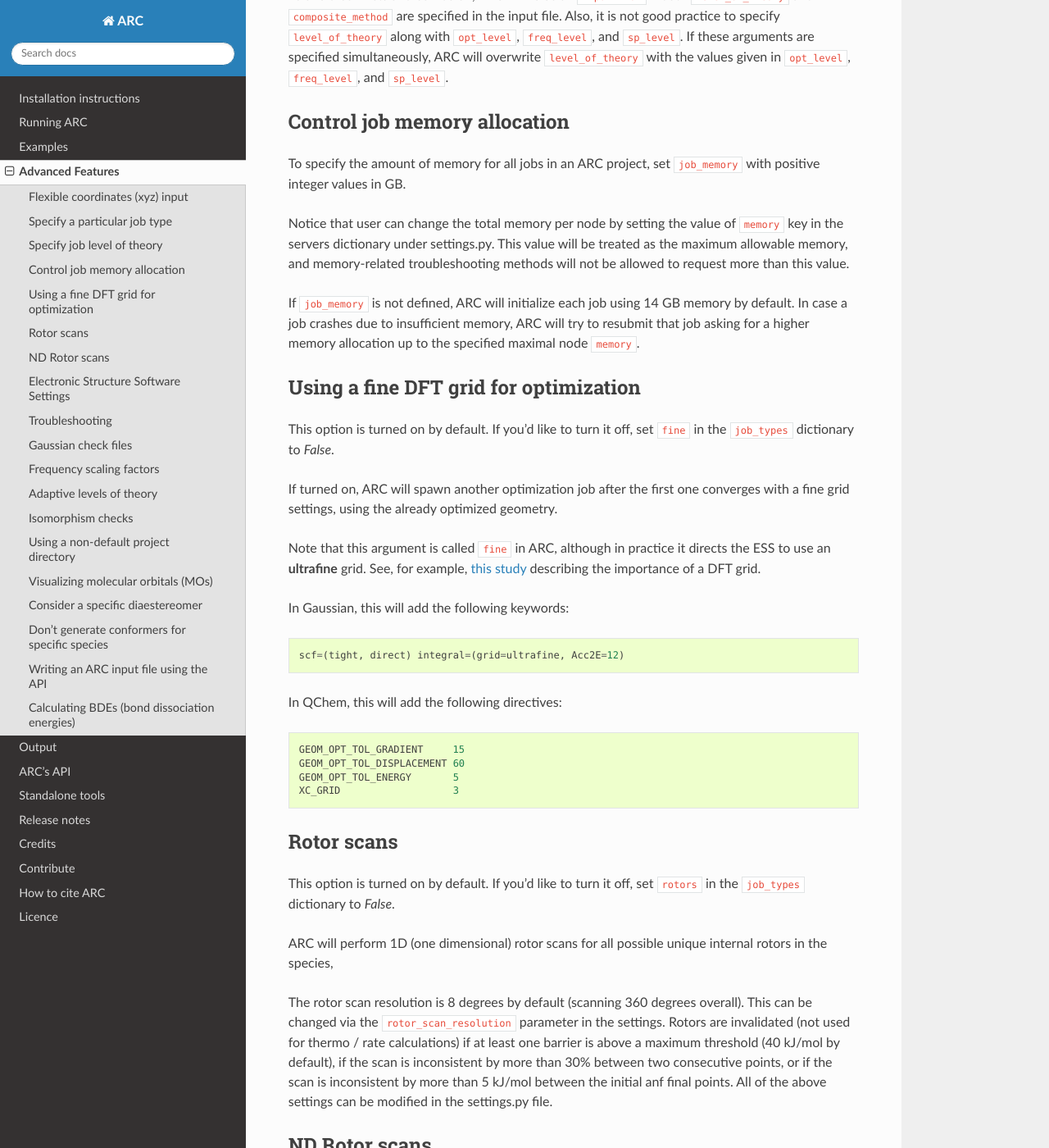
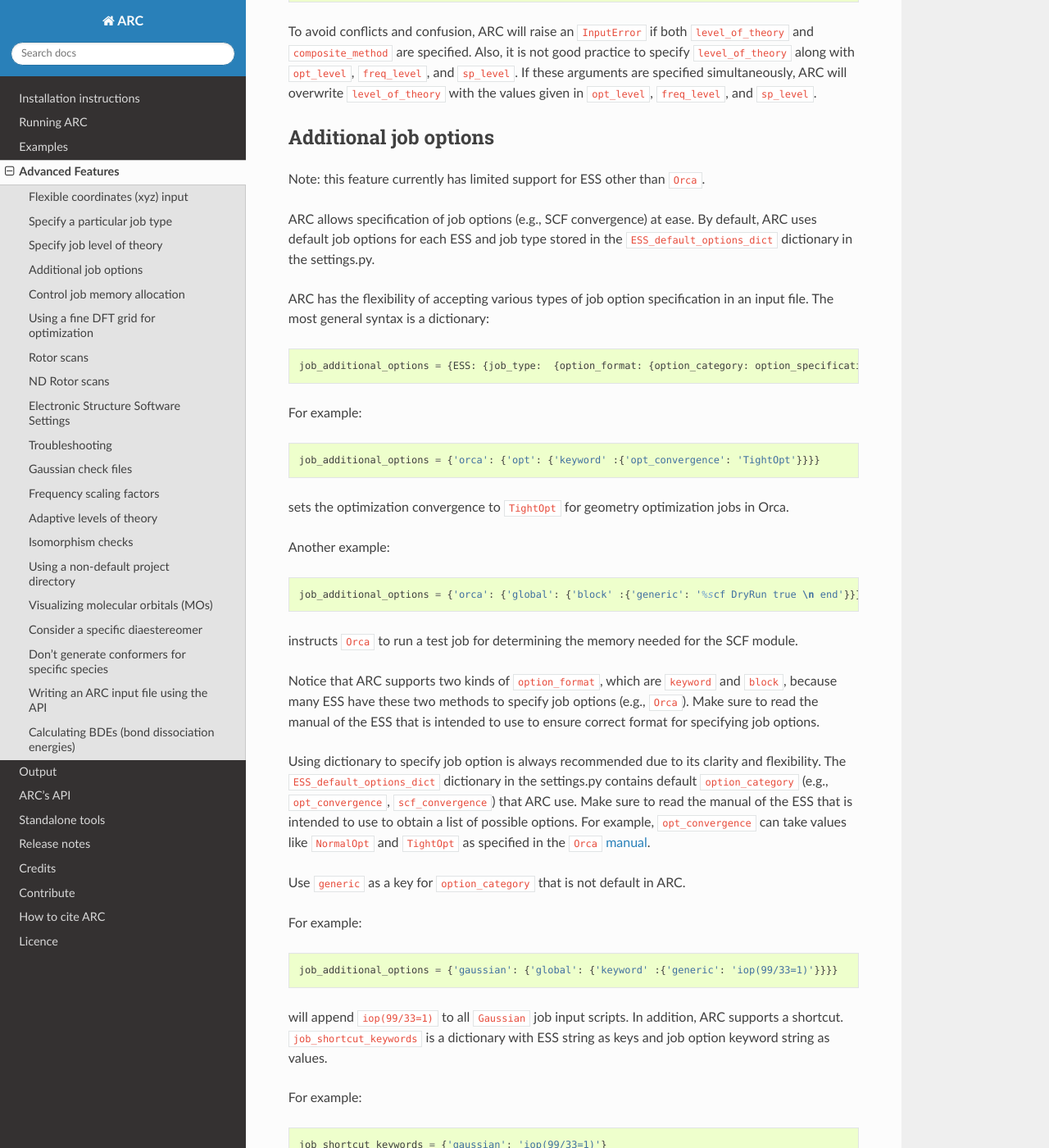
Before and after one commit to ReactionMechanismGenerator/ARC, a Sphinx documentation site: the page built from docs/source/advanced.rst, in a window 1280 px wide and 1400 px high, scrolled down 3654 px. Shown: the whole window at 82% size. Built offline with Sphinx 7.4.7 and the Read the Docs theme 2.0.0, drawn with Linux system fonts in a browser that asks for light colours; formulas are drawn with MathJax 3; the version number could not be read and is left out; some of the changed text lies outside the part shown.

Commit message:
Docs: specify job options

```diff
--- a/docs/source/advanced.rst
+++ b/docs/source/advanced.rst
@@ -45,13 +45,14 @@ Specification 2::
 
 Specify job level of theory
 ^^^^^^^^^^^^^^^^^^^^^^^^^^^
-After specifying job types, it is optional to specify job level of theory in the input file. By default, ARC uses
-default level of theory for each job type stored in the ``default_levels_of_theory`` dictionary in the settings.py.
+
+It is possible to specify a level of theory to be used in specific job types (e.g., optimization, single point, etc.).
+If not specified, ARC will use the defaults in the ``default_levels_of_theory`` dictionary in settings.py.
 
 ARC has the flexibility of accepting various types of job level of theory specification in an input file. The most
 general syntax is a dictionary::
 
-    job_type: {'method': 'method_string', 'basis': 'basis_string', 'auxiliary_basis': 'auxiliary_basis_string', 'dispersion': 'DFT_dispersion_string'}
+    <job_type>_level: {'method': 'method_string', 'basis': 'basis_string', 'auxiliary_basis': 'auxiliary_basis_string', 'dispersion': 'DFT_dispersion_string'}
 
 For example::
 
@@ -59,9 +60,9 @@ For example::
 
 specifies ``b3lyp/6-31g(d,p)`` model chemistry along with the `D3 version of Grimme’s dispersion with Becke-Johnson
 damping <https://onlinelibrary.wiley.com/doi/full/10.1002/jcc.21759>`_ for optimizing conformers.
-Notice that ``empiricaldispersion=gd3bj`` is the format required by ``Gaussian``. In general, different ESS has varied
-formats for specifying model chemistry. Please ensure parsing the correct format to ARC based on the intended
-ESS to use.
+Notice that ``empiricaldispersion=gd3bj`` is the format required by ``Gaussian``. In general, different ESS have various
+formats for specifying model chemistry. Make sure to pass the correct format based on the intended ESS that should be
+used.
 
 Another example::
 
@@ -70,15 +71,15 @@ Another example::
 specifies ``DLPNO-CCSD(T)-F12/cc-pVTZ-F12`` model chemistry along with two auxiliary basis sets ``aug-cc-pVTZ/C`` and
 ``cc-pVTZ-F12-CABS`` for single point calculation.
 
-In summary, the following variables related to job level of theory specification in the input file accepts a
-dictionary input: ``conformer_level``, ``opt_level``, ``freq_level``, ``sp_level``, ``scan_level``, ``ts_guess_level``,
-``orbitals_level``.
+The following job-specific level of theory arguments accept either a simple string (see "shortcuts" below) or the
+above-detailed dictionary specification: ``conformer_level``, ``opt_level``, ``freq_level``, ``sp_level``,
+``scan_level``, ``ts_guess_level``, ``orbitals_level``.
 
 Using dictionary to specify job level of theory is always recommended due to its clarity and flexibility. In addition,
 ARC supports several shortcuts.
 
-The job level of theory also accepts a string input with format ``method`` or ``method/basis`` if the level contains
-neither ``auxiliary_basis`` nor ``dispersion``.
+The job level of theory also accepts a string input with format ``method`` or ``method/basis``. You may use this option
+only if the level of theory specification contains neither ``auxiliary_basis`` nor ``dispersion``.
 
 For example::
 
@@ -96,8 +97,8 @@ is a shortcut for::
 
     conformer_level = {'method': 'PM6'}
 
-ARC also supports a single line shortcut to simultaneously specify ``opt_level``, ``freq_level``, ``sp_level``, and
-``scan_level``.
+ARC also supports an additional argument (``level_of_theory``) as a shortcut to simultaneously specify ``opt_level``,
+``freq_level``, ``sp_level``, and ``scan_level``.
 
 For example::
 
@@ -110,8 +111,8 @@ is a shortcut for::
     scan_level = {'method': 'apfd', 'basis': 'def2svp'}
     sp_level = {'method': 'dlpno-ccsd(T)', 'basis': 'def2tzvp'}
 
-Notice that if ``level_of_theory`` does not contain deliminator ``//`` but contains ``\/``, then it is interpreted that
-the given method is intended for opt, freq, scan, and sp jobs.
+Note: If ``level_of_theory`` does not contain the ``//`` deliminator but does contain ``\/``, it is interpreted as intended
+for running all opt, freq, scan, and sp job types at that level.
 
 For example::
 
@@ -134,22 +136,72 @@ is interpreted as::
 
     composite_method: 'cbs-qb3'
 
-To specify a semi-empirical method such as ``AM1``, please avoid using ``level_of_theory``, for otherwise ARC will
-interpret the semi-empirical method as a composite method. The correct way to specify a semi-empirical method is to use
-the dictionary input format.
+If a semi-empirical method was meant to be used (e.g., ``AM1``), it must be set using the job-specific level of theory
+arguments (e.g., ``opt_level``, etc.) using the dictionary format, rather than the ``level_of_theory`` shortcut
+argument.
 
 For example, to specify ``AM1`` as the geometry optimization method, please use::
 
     opt_level = {'method': 'AM1'}
 
 To avoid conflicts and confusion, ARC will raise an ``InputError`` if both ``level_of_theory`` and ``composite_method``
-are specified in the input file. Also, it is not good practice to specify ``level_of_theory`` along with ``opt_level``,
+are specified. Also, it is not good practice to specify ``level_of_theory`` along with ``opt_level``,
 ``freq_level``, and ``sp_level``. If these arguments are specified simultaneously, ARC will overwrite
 ``level_of_theory`` with the values given in ``opt_level``, ``freq_level``, and ``sp_level``.
 
+Additional job options
+^^^^^^^^^^^^^^^^^^^^^^
+
+Note: this feature currently has limited support for ESS other than ``Orca``.
+
+ARC allows specification of job options (e.g., SCF convergence) at ease. By default, ARC uses default job options for
+each ESS and job type stored in the ``ESS_default_options_dict`` dictionary in the settings.py.
+
+ARC has the flexibility of accepting various types of job option specification in an input file. The most general
+syntax is a dictionary::
+
+    job_additional_options = {ESS: {job_type:  {option_format: {option_category: option_specification}}}}
+
+For example::
+
+    job_additional_options = {'orca': {'opt': {'keyword' :{'opt_convergence': 'TightOpt'}}}}
+
+sets the optimization convergence to ``TightOpt`` for geometry optimization jobs in Orca.
+
+Another example::
+
+    job_additional_options = {'orca': {'global': {'block' :{'generic': '%scf DryRun true \n end'}}}}
+
+instructs ``Orca`` to run a test job for determining the memory needed for the SCF module.
+
+Notice that ARC supports two kinds of ``option_format``, which are ``keyword`` and ``block``, because many ESS have
+these two methods to specify job options (e.g., ``Orca``). Make sure to read the manual of the ESS that is intended to
+use to ensure correct format for specifying job options.
+
+Using dictionary to specify job option is always recommended due to its clarity and flexibility. The
+``ESS_default_options_dict`` dictionary in the settings.py contains default ``option_category``
+(e.g., ``opt_convergence``, ``scf_convergence``) that ARC use. Make sure to read the manual of the ESS that is
+intended to use to obtain a list of possible options. For example, ``opt_convergence`` can take values like
+``NormalOpt`` and ``TightOpt`` as specified in the ``Orca`` `manual <https://cec.mpg.de/fileadmin/media/Forschung/ORCA/orca_manual_4_0_1.pdf>`_.
+
+Use ``generic`` as a key for ``option_category`` that is not default in ARC.
+
+For example::
+
+    job_additional_options = {'gaussian': {'global': {'keyword' :{'generic': 'iop(99/33=1)'}}}}
+
+will append ``iop(99/33=1)`` to all ``Gaussian`` job input scripts. In addition, ARC supports a shortcut.
+``job_shortcut_keywords`` is a dictionary with ESS string as keys and job option keyword string as values.
+
+For example::
+
+    job_shortcut_keywords = {'gaussian': 'iop(99/33=1)'}
+
+is a shortcut of the previous example.
 
 Control job memory allocation
 ^^^^^^^^^^^^^^^^^^^^^^^^^^^^^
+
 To specify the amount of memory for all jobs in an ARC project, set ``job_memory`` with positive integer values in GB.
 
 Notice that user can change the total memory per node by setting the value of ``memory`` key in the servers dictionary
@@ -206,6 +258,7 @@ All of the above settings can be modified in the settings.py file.
 
 ND Rotor scans
 ^^^^^^^^^^^^^^
+
 ARC also supports ND (N dimensional, N >= 1) rotor scans. There are seven different ND types to execute:
 
 - A1. Generate all geometries in advance (brute force), and calculate single point energies (nested or diagonalized).
```
Also changed, not shown: other parts of docs/source/advanced.rst (+3 -2 lines).
